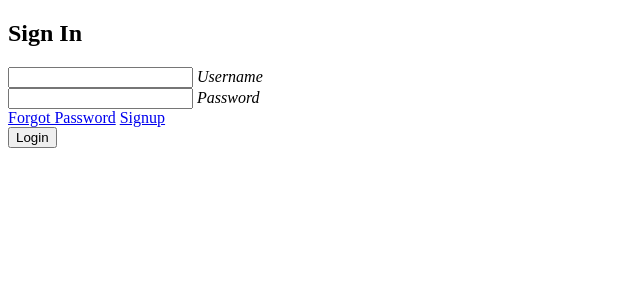
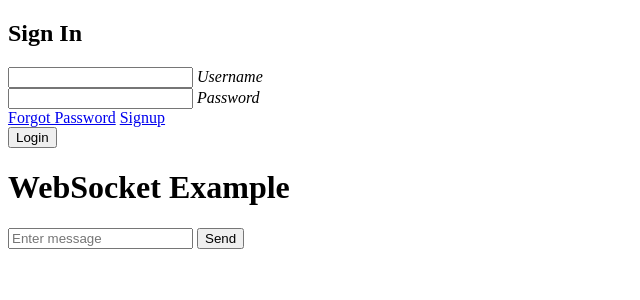
Before and after one commit to waxz/markdown-editor, a Flask app: template auth/templates/login.html in a window 1280 px wide. Shown: the top 300 px of the page, without its empty margins (0-640 px from the left). Run offline with Flask 3, Linux system fonts and the light colour scheme; the template is opened without the code that fills it, so the values that code supplies are empty; parts of the project's set-up code (start-up, migrations or seed data) failed here and were passed over; some libraries are stand-ins or nearby versions.

Commit message:
add websocket

```diff
--- a/auth/templates/login.html
+++ b/auth/templates/login.html
@@ -9,6 +9,27 @@
   <title>Please Login In</title>
 
   <link rel="stylesheet" href="{{ asset('style.css') }}">
+
+  <script src="https://cdnjs.cloudflare.com/ajax/libs/socket.io/4.0.1/socket.io.js" integrity="sha512-q/dWJ3kcmjBLU4Qc47E4A9kTB4m3wuTY7vkFJDTZKjTs8jhyGQnaUrxa0Ytd0ssMZhbNua9hE+E7Qv1j+DyZwA==" crossorigin="anonymous"></script>
+<script type="text/javascript" charset="utf-8">
+
+
+    const url = new URL(document.URL);
+    const host = url.host;
+    var io_path = "http://" + host + "{{url_for('index')}}" + "socket.io";
+    console.log("io_path: " + io_path);
+
+    const socket = io("http://" + host, {
+     path: "{{url_for('index')}}" + 'socket.io',
+    transports: [ 'polling']
+});
+
+    socket.on('connect', () => console.log('✅ Connected'));
+    socket.on('disconnect', () => console.log('❌ Disconnected'));
+    socket.on('connect_error', err => console.error('⚠️ Connect error:', err));
+
+</script>
+
 
  </head>
 
@@ -55,6 +76,11 @@
 
   </section> <!-- partial -->
 
+  <h1>WebSocket Example</h1>
+  <input type="text" id="messageInput" placeholder="Enter message">
+  <button onclick="sendMessage()">Send</button>
+  <ul id="messages"></ul>
+
  </body>
 
 </html>
--- a/main.py
+++ b/main.py
@@ -4,6 +4,17 @@ from flask import Flask as flask, request, jsonify
 from flask_session import Session
 from flask_protobuf import flask_protobuf as FlaskProtobuf
 import os
+# from flask_sockets import Sockets
+import time
+import logging
+from flask_cors import CORS
+
+from flask_socketio import SocketIO, send
+
+# Configure logging
+logging.basicConfig(level=logging.INFO, format='%(asctime)s - %(levelname)s - %(message)s')
+
+
 
 
 from auth import auth
@@ -40,6 +51,9 @@ app.register_blueprint(
 )
 app.register_blueprint(auth.bp)
 
+CORS(app)
+
+socketio = SocketIO(app, path=f'/{FLASK_BASE_URL}/socket.io')
 
 @app.errorhandler(404)
 def page_not_found(error):
@@ -50,17 +64,18 @@ def page_not_found(error):
 fb = FlaskProtobuf(app, parse_dict=True)
 
 
-@app.route("/get-employee", methods=["POST"])
-@fb(employees)
+@app.route(f'/{FLASK_BASE_URL}/')
 def index():
-    print(233)
-    employees_array = request.data
-    for employee in employees_array:
-        print(employee)
-
-    return jsonify({"status": "SUCCESS"})
+    """Serves a simple message indicating the server is running."""
+    return "Protobuf WebSocket Server is running. Connect via WebSocket client.", 200
 
 
+@socketio.on('message')
+def handle_message(msg):
+    print('Received message:', msg)
+    send(f"Echo: {msg}", broadcast=True)
+
 if __name__ == "__main__":
-    # Normal entry point
+    # Normal entry pointd
     app.run()
+    # socketio.run(app)
--- a/requirements.txt
+++ b/requirements.txt
@@ -9,6 +9,10 @@ MarkupSafe==2.1.5
 packaging==23.2
 Werkzeug==3.0.1
 gunicorn
+gevent
+eventlet
+gevent-websocket
 protobuf
 flask-protobuf
-flask_sockets
+flask-socketio
+flask_cors
```
Also changed, not shown: 2 other files.
